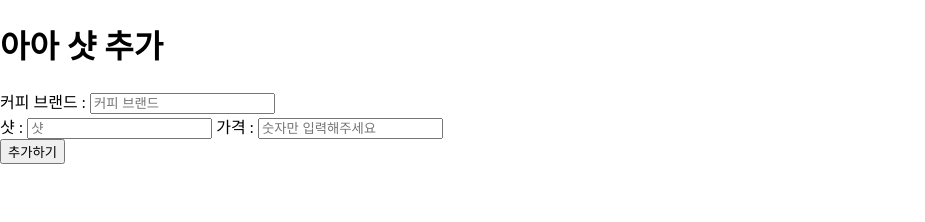
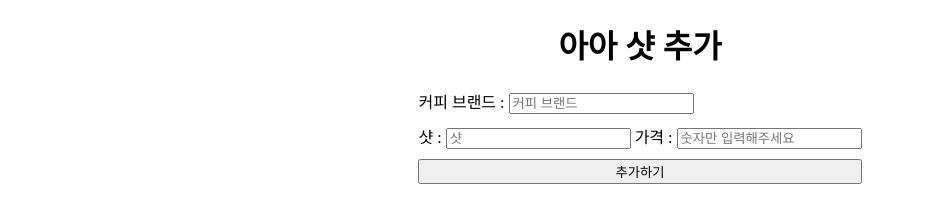
Before and after one commit to kdt-ful-class-three-group/member_1, a website: page plus.html in a window 1280 px wide. Shown: the whole page, without its empty margins (0-925 px from the left). Drawn offline with Linux system fonts and the light colour scheme.

Commit message:
form에 대한 style 추가

```diff
--- a/plus.html
+++ b/plus.html
@@ -18,10 +18,22 @@
         flex-direction: column;
         align-items: center;
       }
+      #root > section {
+        width: 95%;
+        display: flex;
+        justify-content: center;
+      }
+      #root > section > form {
+        /* width: 100%; */
+        display: flex;
+        flex-direction: column;
+        justify-content: center;
+        gap: 10px;
+      }
     </style>
   </head>
   <body>
-    <div #root>
+    <div id="root">
       <h1>아아 샷 추가</h1>
       <section>
         <form action="/add" method="post">
```
